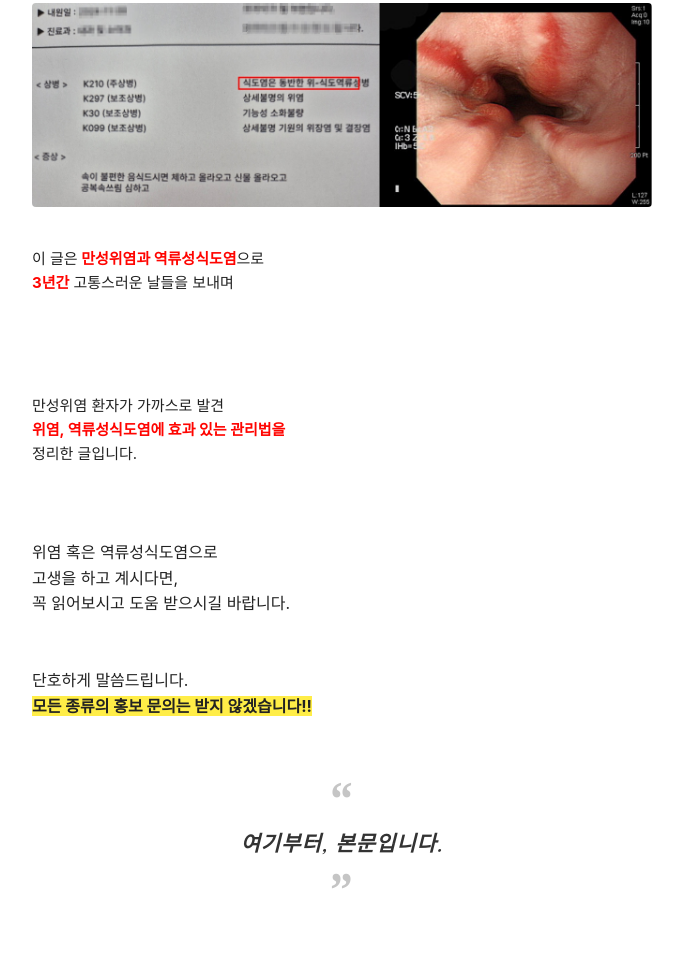
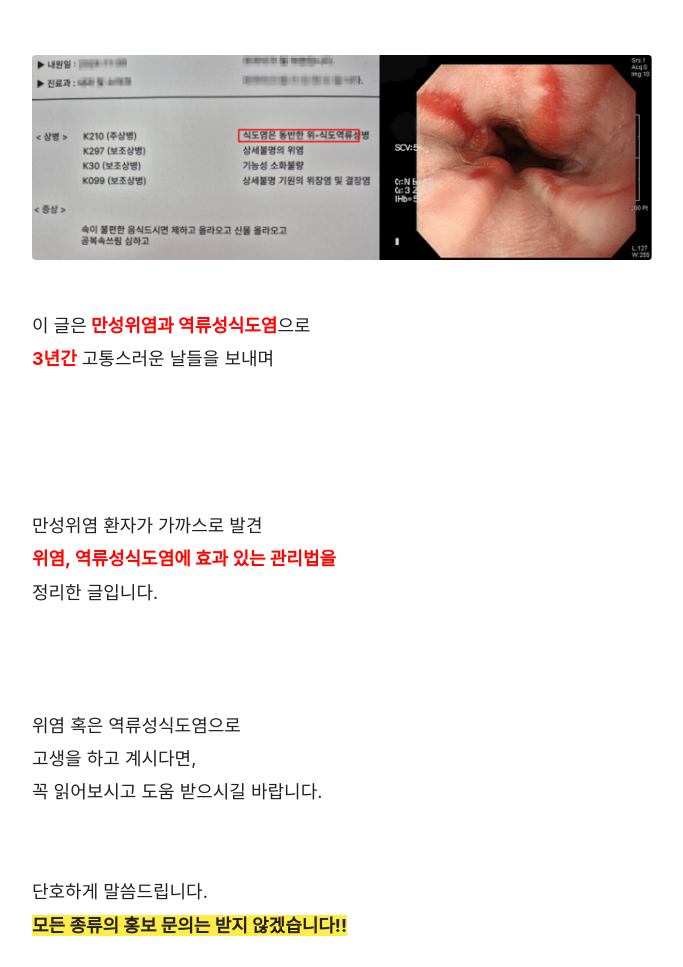
Before and after one commit to hlchoyrcompany-max/-, a plain HTML site: page post.html in a window 1280 px wide. Shown: the part 1069-2036 px from the top of the page, without its empty margins (298-981 px from the left). Drawn offline with Linux system fonts and the light colour scheme; a web font is replaced by a local one.

Commit message:
Match reference body leading and quotation spacing and weight

```diff
--- a/css/rich-content.css
+++ b/css/rich-content.css
@@ -12,11 +12,11 @@
 :where(.rich-editor,.post-body) .quote-text{margin:0!important;white-space:pre-wrap}:where(.rich-editor,.post-body) cite.quote-source{display:block;margin-top:16px;font-family:"Malgun Gothic",sans-serif;font-size:12px;font-style:normal;color:#888}
 
 /* Enter creates one ordinary line; paragraph gaps are explicit blank lines. */
-.rich-editor,.post-body .content-block.rich-document{line-height:1.6;white-space:pre-wrap}
+.rich-editor,.post-body .content-block.rich-document{font-size:18px;line-height:1.85;letter-spacing:0;word-spacing:0;white-space:pre-wrap}
 .rich-editor p,.rich-editor div,.post-body .rich-document p,.post-body .rich-document div{margin-top:0!important;margin-bottom:0!important;line-height:inherit}
-.rich-editor p:empty,.rich-editor div:empty,.post-body .rich-document p:empty,.post-body .rich-document div:empty{min-height:1.6em}
+.rich-editor p:empty,.rich-editor div:empty,.post-body .rich-document p:empty,.post-body .rich-document div:empty{min-height:1.85em}
 
-.rich-editor blockquote.quote-large,.post-body blockquote.quote-large{font-family:"Nanum Myeongjo","Batang",serif;font-size:24px;font-style:italic;font-weight:700;letter-spacing:1px;line-height:1.8}
+.rich-editor blockquote.quote-large,.post-body blockquote.quote-large{font-family:"Nanum Myeongjo","Batang",serif;font-size:21px;font-style:italic;font-weight:400;letter-spacing:0;word-spacing:0;line-height:1.8}
 :where(.rich-editor,.rich-document) u,:where(.rich-editor,.rich-document) [style*="text-decoration"]{text-decoration:none!important}
 :where(.rich-editor,.rich-document) .underline-run{ text-decoration-line:underline!important;text-decoration-color:currentColor!important;text-underline-offset:3px;text-decoration-thickness:1px}
 .rich-editor a:not(.link-card),.post-body .rich-document a:not(.link-card){color:#568fc1;text-decoration:underline;text-decoration-color:currentColor}
@@ -24,3 +24,7 @@
 .link-card .link-card-icon{display:flex;flex:0 0 100px;align-items:center;justify-content:center;background:#03c75a;color:#fff;font-family:Arial,sans-serif;font-size:46px;font-weight:900}
 .link-card .link-card-copy{display:flex;flex:1;min-width:0;flex-direction:column;justify-content:center;padding:16px 20px;gap:2px}.link-card .link-card-title{font-size:17px;font-weight:700;color:#111}.link-card .link-card-description{font-size:14px;color:#444}.link-card .link-card-domain{font-size:13px;color:#03a94d;overflow-wrap:anywhere}.link-card:hover{border-color:#aaa}
 @media(max-width:480px){.link-card .link-card-icon{flex-basis:72px;font-size:34px}.link-card .link-card-copy{padding:12px}.rich-editor blockquote.quote-large,.post-body blockquote.quote-large{font-size:21px}}
+
+.rich-editor .quote-large .quote-text,.post-body .quote-large .quote-text{font-weight:400;letter-spacing:0;line-height:1.8}.rich-editor .quote-large b,.rich-editor .quote-large strong,.post-body .quote-large b,.post-body .quote-large strong{font-weight:700}
+
+.rich-editor p,.post-body .rich-document p{font-size:inherit;letter-spacing:inherit;word-spacing:inherit}
--- a/post.html
+++ b/post.html
@@ -13,7 +13,7 @@
 <link href="css/main.css" rel="stylesheet"/>
 <link href="css/blog.css" rel="stylesheet"/>
 <link href="css/brand.css" rel="stylesheet"/>
-<link rel="stylesheet" href="css/rich-content.css"/></head>
+<link rel="stylesheet" href="css/rich-content.css?v=20261118-leading"/></head>
 <body>
 <a class="skip-link" href="#article">본문 바로가기</a>
 <div class="wrap" data-ad-landing="1">
```
Also changed, not shown: JL3jZVy984sIQ2127drz/index.html (+1 -1 lines), editor.html (+1 -1 lines).
